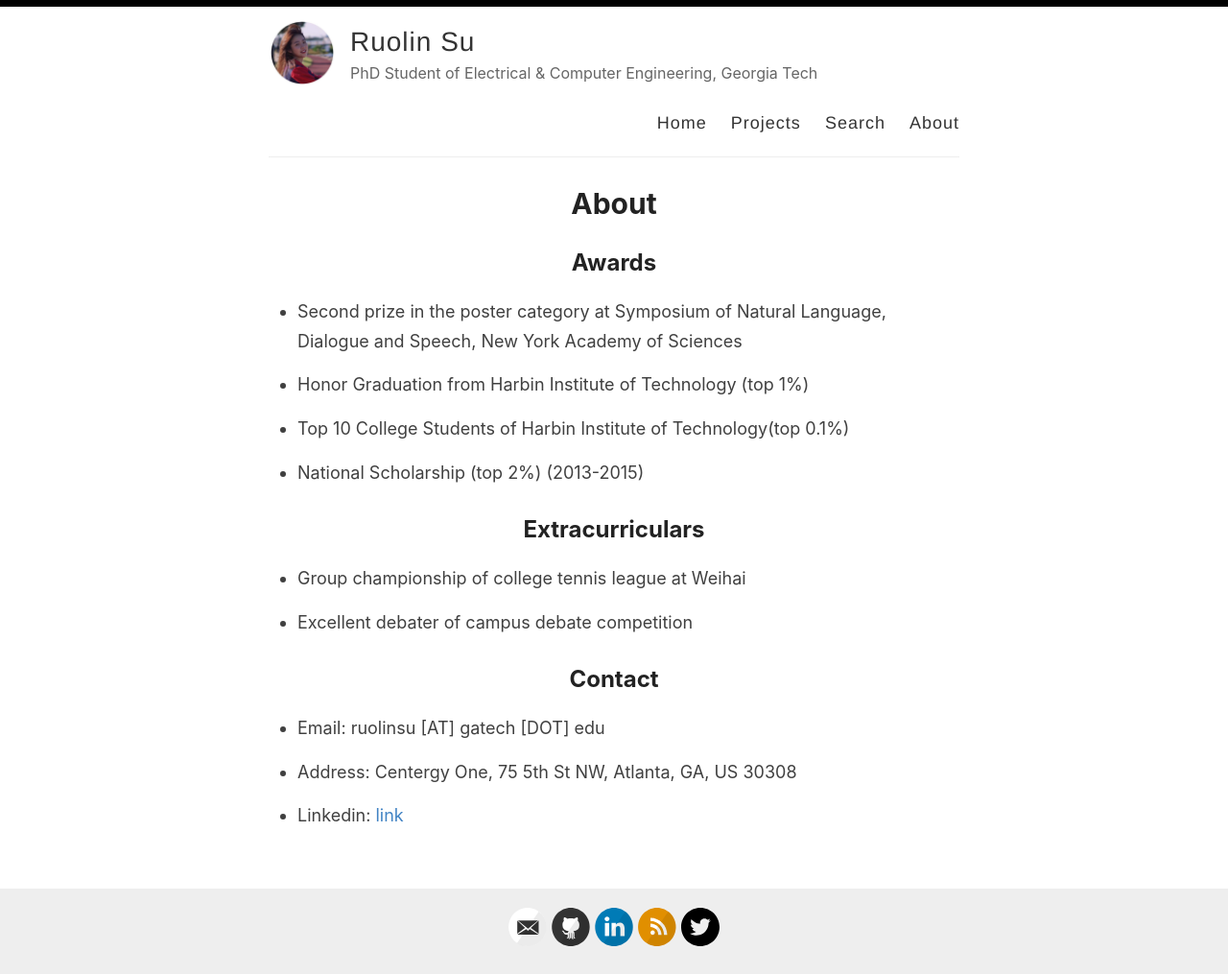
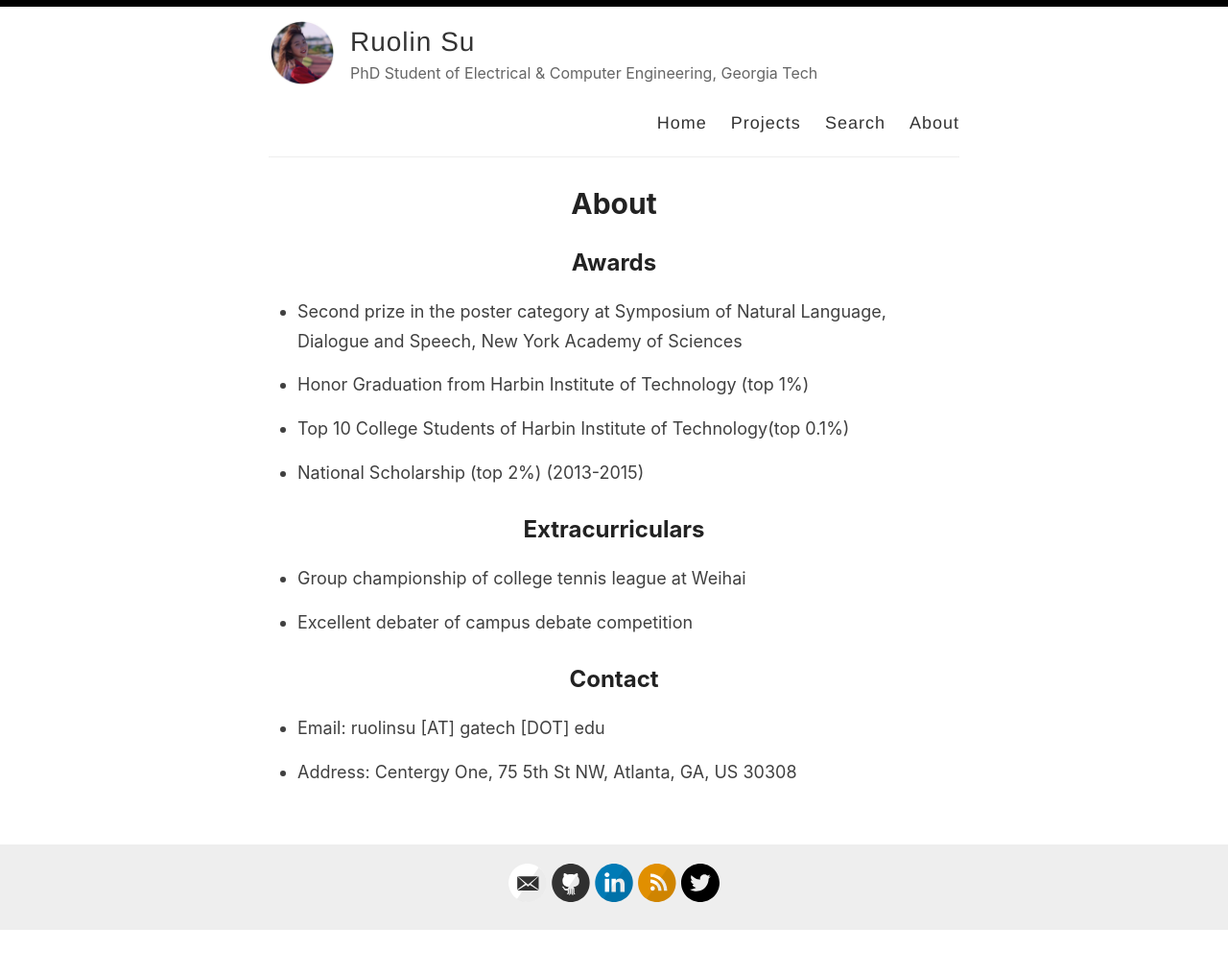
Before and after one commit to youlandasu/youlandasu.github.io, a Jekyll site: the page built from _pages/about.md, in a window 1280 px wide. Shown: the whole page at 96% size. Built offline with Jekyll 4.4.1, drawn with Linux system fonts in a browser that asks for light colours; after the commit the page ends 970 px from its top, so only the background shows below that.

Commit message:
Delete Linkedin

```diff
--- a/_pages/about.md
+++ b/_pages/about.md
@@ -25,5 +25,3 @@ permalink: /about/
 - Email: ruolinsu [AT] gatech [DOT] edu
 
 - Address: Centergy One, 75 5th St NW, Atlanta, GA, US 30308
-
-- Linkedin: [link](https://www.linkedin.com/in/ruolin-su-986b20183/)
```
